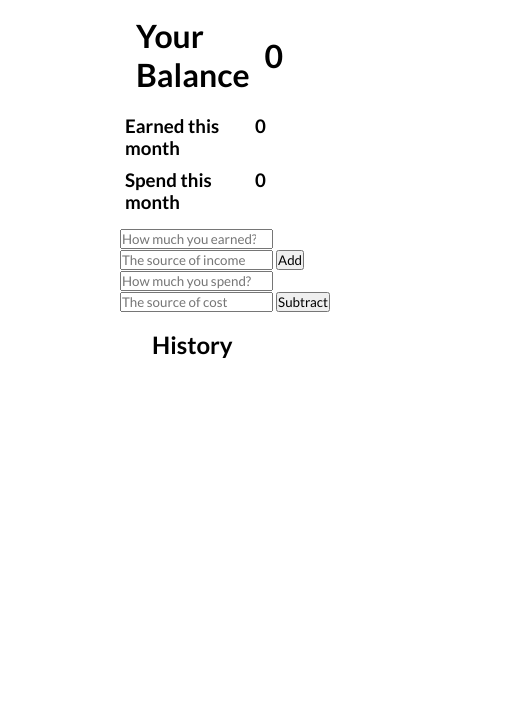
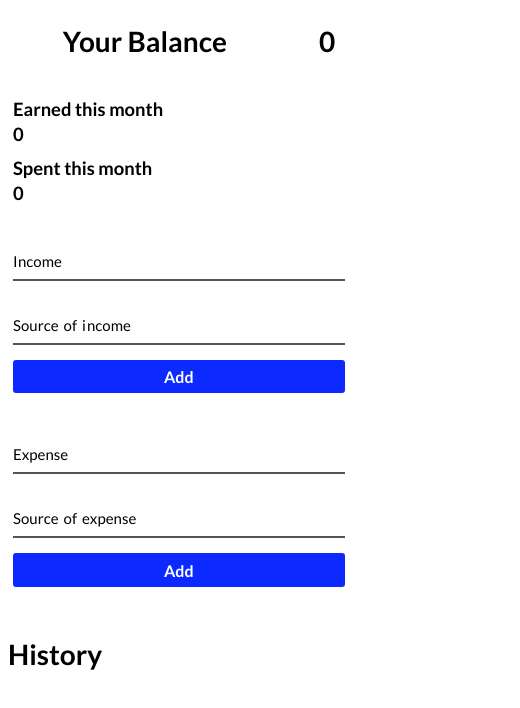
Before and after one commit to Pogosimus/budget, a plain HTML site: page index.html in a window 390 px wide. Shown: the whole page, 520 px wide, since content can reach past the window. Drawn offline with Linux system fonts and the light colour scheme.

Commit message:
добавил стилей и адаптивности

```diff
--- a/index.html
+++ b/index.html
@@ -5,33 +5,13 @@
     <meta http-equiv="X-UA-Compatible" content="IE=edge" />
     <meta name="viewport" content="width=device-width, initial-scale=1.0" />
     <link rel="stylesheet" href="style.css" />
-    <link
-      rel="apple-touch-icon"
-      sizes="76x76"
-      href="/favicon_pack/apple-touch-icon.png"
-    />
-    <link
-      rel="icon"
-      type="image/png"
-      sizes="32x32"
-      href="/favicon_pack/favicon-32x32.png"
-    />
-    <link
-      rel="icon"
-      type="image/png"
-      sizes="16x16"
-      href="/favicon_pack/favicon-16x16.png"
-    />
-    <link
-      rel="mask-icon"
-      href="/favicon_pack/safari-pinned-tab.svg"
-      color="#5bbad5"
-    />
-    <meta name="theme-color" content="#ffffff" />
-    <title>Budget</title>
+    <link rel="icon" sizes="32x32" href="/fav/favicon-32x32.png" />
+    <link rel="icon" sizes="16x16" href="/fav/favicon-16x16.png" />
+    <link rel="mask-icon" href="/fav/safari-pinned-tab.svg" color="#5bbad5" />
+    <title>Budget App</title>
   </head>
   <body>
-    <div id="container">
+    <div class="container">
       <div class="balance-display" id="balance">
         <h1>Your Balance</h1>
         <h1 class="viewer" id="viewer">0</h1>
@@ -41,42 +21,54 @@
           <h3>Earned this month</h3>
           <h3 class="earned-display">0</h3>
         </div>
-        <div class="totals-spend">
-          <h3>Spend this month</h3>
-          <h3 class="spend-display">0</h3>
+        <div class="totals-spent">
+          <h3>Spent this month</h3>
+          <h3 class="spent-display">0</h3>
         </div>
       </div>
       <div class="inputs">
         <div id="submit-income">
+          <div class="input">
             <input
               type="number"
               class="event-input"
               pattern="^\$\d{1,3}(,\d{3})*(\.\d+)?$"
+              placeholder=" "
               id="input-income"
-            placeholder="How much you earned?"
             />
+            <label>Income</label>
+          </div>
+          <div class="input">
             <input
               type="text"
               class="event-input"
               id="input-source-income"
-            placeholder="The source of income"
+              placeholder=" "
             />
+            <label>Source of income</label>
+          </div>
           <button type="submit" class="btn" id="add-income">Add</button>
         </div>
         <div id="submit-expense">
+          <div class="input">
             <input
               type="number"
               class="event-input"
               id="input-expense"
-            placeholder="How much you spend?"
+              placeholder=" "
             />
+            <label>Expense</label>
+          </div>
+          <div class="input">
             <input
               type="text"
               class="event-input"
               id="input-source-expense"
-            placeholder="The source of cost"
+              placeholder=" "
             />
-          <button type="submit" class="btn" id="add-expense">Subtract</button>
+            <label>Source of expense</label>
+          </div>
+          <button type="submit" class="btn" id="add-expense">Add</button>
         </div>
       </div>
 
--- a/main.js
+++ b/main.js
@@ -1,16 +1,16 @@
-// import { IMask } from '/imask';
-
-const balance = document.getElementById('viewer');
+let balance = document.getElementById('viewer');
+console.log(balance);
 const addBtn = document.getElementById('add-income');
 const subtractBtn = document.getElementById('add-expense');
-const inputIncome = document.getElementById('input-income');
+let inputIncome = document.getElementById('input-income');
+console.log(inputIncome.value, typeof parseFloat(inputIncome.value));
 const inputExpense = document.getElementById('input-expense');
 const incomeLog = document.getElementById('input-source-income');
 const expenseLog = document.getElementById('input-source-expense');
 const logs = document.querySelector('.logs-ul');
 const earnedDisplay = document.querySelector('.earned-display');
-const spendDisplay = document.querySelector('.spend-display');
-// let input = SimpleMaskMoney.setMask('#input-incom');
+const spentDisplay = document.querySelector('.spent-display');
+const labels = document.querySelectorAll('.inputs label');
 
 loadEventListeners();
 
@@ -39,12 +39,12 @@ function getLogs() {
       !logs.innerHTML.includes(incomeAmount.date)
     ) {
       logs.innerHTML += `
-        <li>${incomeAmount.date}</li>
-        <li>${incomeAmount.incName} + ${incomeAmount.incomeAmount}</li>
+        <li class="log-date-item">${incomeAmount.date}</li>
+        <li class="log-item"><p class="income-name">${incomeAmount.incName}</p>  <h4 class="income-amount">+${incomeAmount.incomeAmount}</h4></li>
       `;
     } else {
       logs.innerHTML += `
-        <li>${incomeAmount.incName} + ${incomeAmount.incomeAmount}</li>
+        <li class="log-item"><p class="income-name">${incomeAmount.incName}</p>  <h4 class="income-name">+${incomeAmount.incomeAmount}</h4></li>
       `;
     }
   });
@@ -62,12 +62,12 @@ function getLogs() {
       !logs.innerHTML.includes(expenseAmount.date)
     ) {
       logs.innerHTML += `
-      <li>${expenseAmount.date}</li>
-      <li>${expenseAmount.expenseName} -${expenseAmount.expenseAmount}</li>
+      <li class="log-date-item">${expenseAmount.date}</li>
+      <li class="log-item"><p class="expense-name">${expenseAmount.expenseName}</p>  <h4 class="expense-amount">-${expenseAmount.expenseAmount}</h4></li>
     `;
     } else {
       logs.innerHTML += `
-      <li>${expenseAmount.expenseName} -${expenseAmount.expenseAmount}</li>
+      <li class="log-item"><p class="expense-name">${expenseAmount.expenseName}</p>  <h4 class="expense-amount">-${expenseAmount.expenseAmount}</h4></li>
     `;
     }
   });
@@ -77,6 +77,7 @@ function getLogs() {
     balance.innerText = 0;
   } else {
     balance.innerText = JSON.parse(localStorage.getItem('balance'));
+    console.log(balance.innerText);
   }
 
   // Get monthly earned value
@@ -84,16 +85,15 @@ function getLogs() {
   const month = new Date().toLocaleString('default', { month: 'long' });
   if (earnMonthCheck === null || earnMonthCheck[0].month !== month) {
   } else {
-    console.log('56734');
     earnedDisplay.innerText = earnMonthCheck[0].earnDisp;
   }
 
   // Get monthly costs value
-  const spendMonthCheck = JSON.parse(localStorage.getItem('spendMonth'));
-  if (spendMonthCheck === null || spendMonthCheck[0].month !== month) {
-    spendDisplay.innerText = 0;
+  const spentMonthCheck = JSON.parse(localStorage.getItem('spentMonth'));
+  if (spentMonthCheck === null || spentMonthCheck[0].month !== month) {
+    spentDisplay.innerText = 0;
   } else {
-    spendDisplay.innerText = spendMonthCheck[0].spendDisp;
+    spentDisplay.innerText = spentMonthCheck[0].spentDisp;
   }
 }
 
@@ -101,7 +101,7 @@ function getLogs() {
 function addIncome() {
   incomeToLS();
   let date = new Date().toLocaleDateString();
-  console.log(incomeLog.value);
+  incName = capitalizeFirstLetter(incomeLog.value);
   if (inputIncome.value === '') {
     alert('Enter a valid number');
   } else {
@@ -111,17 +111,16 @@ function addIncome() {
     earnedDisplay.innerText = (
       +earnedDisplay.innerText + parseFloat(inputIncome.value)
     ).toFixed(2);
-    localStorage.setItem('balance', JSON.stringify(balance.innerText));
+    localStorage.setItem('balance', JSON.stringify(balance));
     earnMonthToLS();
     if (logs.innerHTML.includes(new Date().toLocaleDateString())) {
       logs.innerHTML += `
-      <li class="log-item">${incomeLog.value}   + ${inputIncome.value}</li>
+      <li class="log-item"><p class="income-name">${incName}</p>  <h4 class="income-amount">+${inputIncome.value}</h4></li>
       `;
     } else {
-      console.log('if-else started');
       logs.innerHTML += `
-        <li>${date}</li>
-        <li>${incomeLog.value}   + ${inputIncome.value}</li>
+        <li class="log-date-item">${date}</li>
+        <li class="log-item"><p class="income-name">${incName}</p>  <h4 class="income-amount">+${inputIncome.value}</h4></li>
       `;
     }
   }
@@ -133,25 +132,26 @@ function addIncome() {
 function addExpense() {
   expenseToLS();
   let date = new Date().toLocaleDateString();
-  console.log(expenseLog.value);
+  const expName = capitalizeFirstLetter(expenseLog.value);
   if (inputExpense.value === '') {
     alert('Enter a valid number');
   } else {
-    balance.innerText = (balance.innerText - inputExpense.value).toFixed(2);
-    spendDisplay.innerText = (
-      +spendDisplay.innerText + parseFloat(inputExpense.value)
-    ).toFixed(2);
-    localStorage.setItem('balance', JSON.stringify(balance.innerText));
-    spendMonthToLS();
+    balance.innerText = numberWithSpaces(
+      (balance.innerText - inputExpense.value).toFixed(2)
+    );
+    spentDisplay.innerText = numberWithSpaces(
+      (+spentDisplay.innerText + parseFloat(inputExpense.value)).toFixed(2)
+    );
+    localStorage.setItem('balance', JSON.stringify(balance));
+    spentMonthToLS();
     if (logs.innerHTML.includes(new Date().toLocaleDateString())) {
-      console.log('if start');
       logs.innerHTML += `
-      <li>${expenseLog.value}   - ${inputExpense.value}</li>
+      <li class="log-item"><p class="expense-name">${expName}</p>  <h4 class="expense-amount">-${inputExpense.value}</h4></li>
     `;
     } else {
       logs.innerHTML += `
-        <li>${date}</li>
-        <li>${expenseLog.value}   - ${inputExpense.value}</li>
+        <li class="log-date-item">${date}</li>
+        <li class="log-item"><p class="expense-name">${expName}</p>  <h4 class="expense-amount">-${inputExpense.value}</h4></li>
       `;
     }
   }
@@ -163,7 +163,7 @@ function addExpense() {
 function incomeToLS() {
   // Add income logs to LS
   const incomeAmount = inputIncome.value;
-  const incName = incomeLog.value;
+  const incName = capitalizeFirstLetter(incomeLog.value);
   let date = new Date().toLocaleDateString();
   let incomeAmounts;
   if (localStorage.getItem('incomeAmounts') === null) {
@@ -181,24 +181,25 @@ function earnMonthToLS() {
   // Add current month earned value to LS
   const month = new Date().toLocaleString('default', { month: 'long' });
   const earnDisp = earnedDisplay.innerText;
+  console.log(earnDisp);
   let earnedMonth = [];
   earnedMonth.push({ month, earnDisp });
   localStorage.setItem('earnMonth', JSON.stringify(earnedMonth));
 }
 
 // Add monthly spend value to LS
-function spendMonthToLS() {
+function spentMonthToLS() {
   const month = new Date().toLocaleString('default', { month: 'long' });
-  const spendDisp = spendDisplay.innerText;
-  let spendMonth = [];
-  spendMonth.push({ month, spendDisp });
-  localStorage.setItem('spendMonth', JSON.stringify(spendMonth));
+  const spentDisp = spentDisplay.innerText;
+  let spentMonth = [];
+  spentMonth.push({ month, spentDisp });
+  localStorage.setItem('spentMonth', JSON.stringify(spentMonth));
 }
 
 // Add expenses to LS
 function expenseToLS() {
   const expenseAmount = inputExpense.value;
-  const expenseName = expenseLog.value;
+  const expenseName = capitalizeFirstLetter(expenseLog.value);
   let date = new Date().toLocaleDateString();
   let expenseAmounts;
   if (localStorage.getItem('expenseAmounts') === null) {
@@ -209,5 +210,25 @@ function expenseToLS() {
   expenseAmounts.push({ expenseName, expenseAmount, date });
   localStorage.setItem('expenseAmounts', JSON.stringify(expenseAmounts));
   alert('expense saved');
-  console.log(localStorage.getItem('expenseAmounts'));
 }
+
+// Inputs animation
+labels.forEach((label) => {
+  label.innerHTML = label.innerText
+    .split('')
+    .map(
+      (letter, idx) =>
+        `<span style="transition-delay:${idx * 25}ms">${letter}</span>`
+    )
+    .join('');
+});
+
+// Make first letter uppercase
+function capitalizeFirstLetter(string) {
+  return string.charAt(0).toUpperCase() + string.slice(1);
+}
+
+function numberWithSpaces(x) {
+  return x.toString().replace(/\B(?=(\d{3})+(?!\d))/g, ' ');
+}
+console.log(numberWithSpaces(100000000));
--- a/style.css
+++ b/style.css
@@ -1,72 +1,204 @@
 @import url('https://fonts.googleapis.com/css2?family=Lato:ital,wght@0,300;0,400;0,700;1,300;1,400;1,700&display=swap');
 
-/* :root {
-  --primary-color: blue;
-} */
+:root {
+  --primary-color: #0c29ff;
+  --margin-left-default: 5rem;
+}
 
 * {
   margin: 0;
   padding: 0;
   box-sizing: border-box;
   font-family: 'Lato', sans-serif;
-  /* font-size: 18px; */
+  font-size: 18px;
 }
 
 ul {
   list-style: none;
 }
 
+/* Balance Dashboard */
 .balance-display {
   display: flex;
+  height: 80px;
+  flex-flow: row wrap;
   align-items: center;
-  /* justify-content: center; */
-  padding: 1rem;
-  margin-left: 7.5rem;
+  align-content: center;
+  margin: 0 0 1rem var(--margin-left-default);
 }
 
 .balance-display > h1 {
-  font-size: 2rem;
+  font-size: 1.75rem;
+  height: 2rem;
+  padding: 0 1rem 1rem 0;
+  margin: 5px;
 }
 
 #viewer {
-  display: flex;
   align-items: center;
-  height: 4rem;
-  width: 200px;
-  padding: 10px;
+  height: 2rem;
+  padding: 0 0 1rem 1rem;
   margin: 5px;
-  font-size: 2rem;
+  font-size: 1.75rem;
 }
 
 .totals-earned,
-.totals-spend {
+.totals-spent {
   display: flex;
-  padding: 5px;
-  margin-left: 7.5rem;
+  padding: 2px 5px 10px;
+  margin-left: var(--margin-left-default);
+}
+
+.totals-earned,
+.totals-spent {
+  display: flex;
+  flex-flow: row wrap;
+  gap: 15px;
+  justify-content: stretch;
 }
 
 .totals-earned > h3,
-.totals-spend > h3 {
+.totals-spent > h3 {
+  font-size: 1.15rem;
   width: 200px;
 }
 
 .earned-display,
-.spend-display {
+.spent-display {
   padding-right: 0px;
 }
 
-.inputs {
-  /* display: flex; */
-  padding: 10px 0;
-  margin-left: 7.5rem;
+/* Inputs section */
+.input {
+  position: relative;
+  padding: 15px 10px 15px 0;
 }
 
-#logs-container {
+.inputs {
+  display: flex;
+  flex-flow: row wrap;
+  padding: 18px 5px;
+  margin-left: var(--margin-left-default);
+}
+
+.inputs input {
+  background-color: transparent;
+  border: 0;
+  border-bottom: 2px #555 solid;
+  display: block;
+  width: 400px;
+  padding: 5px 0;
+  font-size: 18px;
+}
+
+.inputs input:focus,
+.input input:not(:placeholder-shown) {
+  outline: none;
+  border-bottom: 2px var(--primary-color) solid;
+}
+
+.input label {
+  position: absolute;
+  top: 20px;
+  left: 0;
+  pointer-events: none;
+  font-size: 12px;
+}
+
+.input label span {
+  display: inline-block;
+  font-size: 15px;
+  min-width: 5px;
+  transition: 0.3s cubic-bezier(0.68, -0.55, 0.265, 1.55);
+}
+
+.input input:focus + label span,
+.input input:not(:placeholder-shown) + label span {
+  transform: translateY(-20px);
+}
+
+.btn {
+  cursor: pointer;
   display: inline-block;
   width: 400px;
-  margin-left: 7.5rem;
+  background: var(--primary-color);
+  color: #fff;
+  padding: 0.45rem 1rem;
+  font-family: inherit;
+  font-size: 16px;
+  font-weight: 550;
+  border: 0;
+  border-radius: 3px;
+  margin: 0 1rem 2rem 0rem;
+}
+
+.btn:focus {
+  outline: 0;
+}
+
+.btn:active {
+  transform: scale(0.98);
+}
+
+/* Section with events log */
+#logs-container {
+  display: flex;
+  flex-direction: column;
+  width: 400px;
+  margin-left: var(--margin-left-default);
 }
 
 #logs-container > h1 {
-  padding: 0.5rem 2rem;
+  align-self: flex-start;
+  font-size: 1.75rem;
+  padding: 0 0 1.5rem;
 }
+
+.logs {
+  width: 100%;
+  align-items: space-between;
+}
+
+li.log-date-item {
+  text-align: center;
+  font-size: 18px;
+}
+
+li.log-item {
+  display: flex;
+  width: 100%;
+  justify-content: space-between;
+  border-bottom: 0.5px #f0f0f0 solid;
+  padding: 1rem 0;
+}
+
+/* Responsive */
+@media (max-width: 600px) {
+  * {
+    font-size: 16px;
+  }
+
+  :root {
+    --margin-left-default: 1.5rem;
+  }
+
+  .totals-earned,
+  .totals-spent {
+    gap: 3px;
+  }
+}
+
+@media (max-width: 480px) {
+  :root {
+    --margin-left-default: 0.5rem;
+  }
+  .inputs input,
+  .btn,
+  .logs {
+    width: 85vw;
+    min-width: 200px;
+  }
+  .balance-display {
+    justify-content: space-evenly;
+  }
+}
```
Also changed, not shown: fav/apple-touch-icon.png (renamed from favicon_pack/apple-touch-icon.png), fav/favicon-16x16.png (renamed from favicon_pack/favicon-16x16.png), fav/favicon-32x32.png (renamed from favicon_pack/favicon-32x32.png), fav/favicon.ico (renamed from favicon_pack/favicon.ico), fav/safari-pinned-tab.svg (renamed from favicon_pack/safari-pinned-tab.svg). Lines whose indentation alone changed are shown as unchanged.
